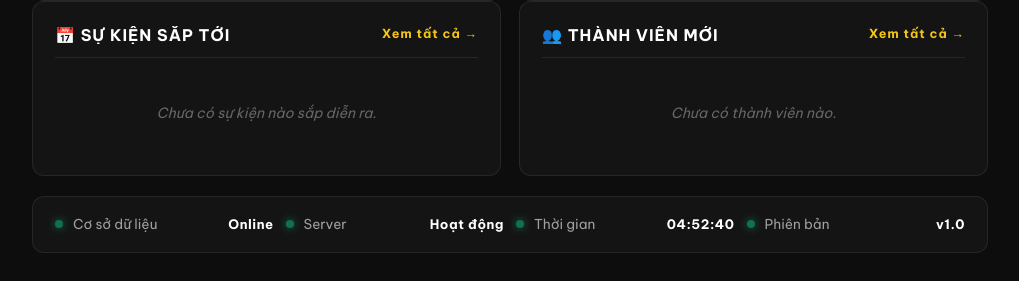
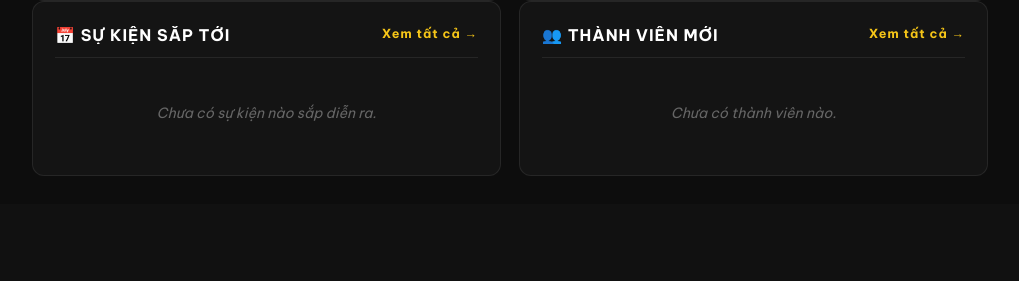
Before and after one commit to banhh113/VuHo, an ASP.NET Core app: page /admin in a window 1280 px wide. Shown: the part 1034-1315 px from the top of the page, without its empty margins (260-1279 px from the left). After the commit the page ends 1210 px from the top, so only its background shows below. Run offline with ASP.NET Core 8, Linux system fonts and the light colour scheme; a user stored in the database is signed in; data that the repository does not hold is empty; some libraries are stand-ins or nearby versions.

Commit message:
Remove system status bar from admin dashboard

```diff
--- a/CLB_Vo_Website_Skeleton/Views/Admin/Index.cshtml
+++ b/CLB_Vo_Website_Skeleton/Views/Admin/Index.cshtml
@@ -205,29 +205,7 @@
     </div>
 </div>
 
-<!-- SYSTEM STATUS -->
-<div class="system-status">
-    <div class="status-item">
-        <span class="status-dot status-online"></span>
-        <span>Cơ sở dữ liệu</span>
-        <strong>Online</strong>
-    </div>
-    <div class="status-item">
-        <span class="status-dot status-online"></span>
-        <span>Server</span>
-        <strong>Hoạt động</strong>
-    </div>
-    <div class="status-item">
-        <span class="status-dot status-online"></span>
-        <span>Thời gian</span>
-        <strong>@DateTime.Now.ToString("HH:mm:ss")</strong>
-    </div>
-    <div class="status-item">
-        <span class="status-dot status-online"></span>
-        <span>Phiên bản</span>
-        <strong>v1.0</strong>
-    </div>
-</div>
+
 
 @section Scripts {
     <script src="https://cdn.jsdelivr.net/npm/chart.js@4.4.0/dist/chart.umd.min.js"></script>
```
